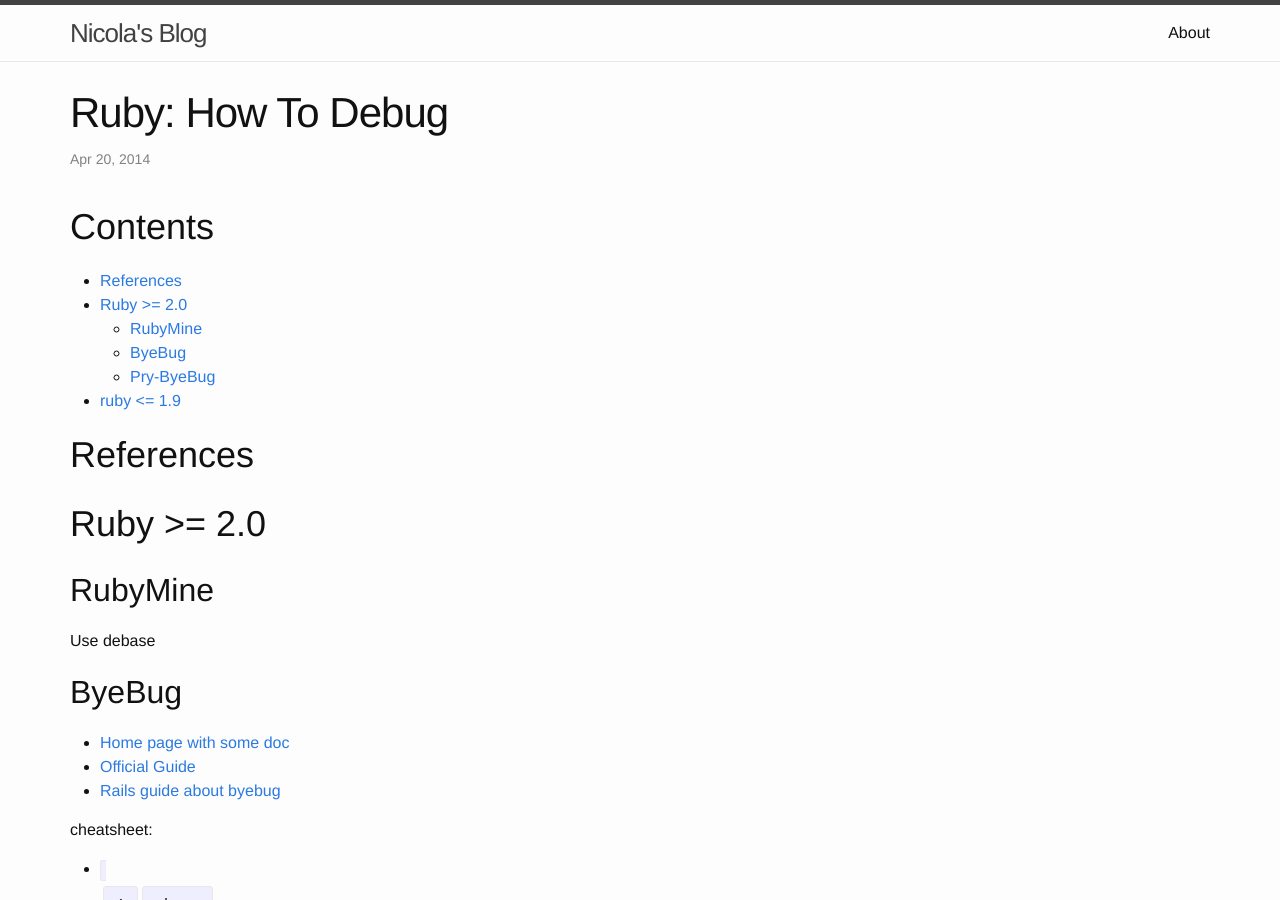
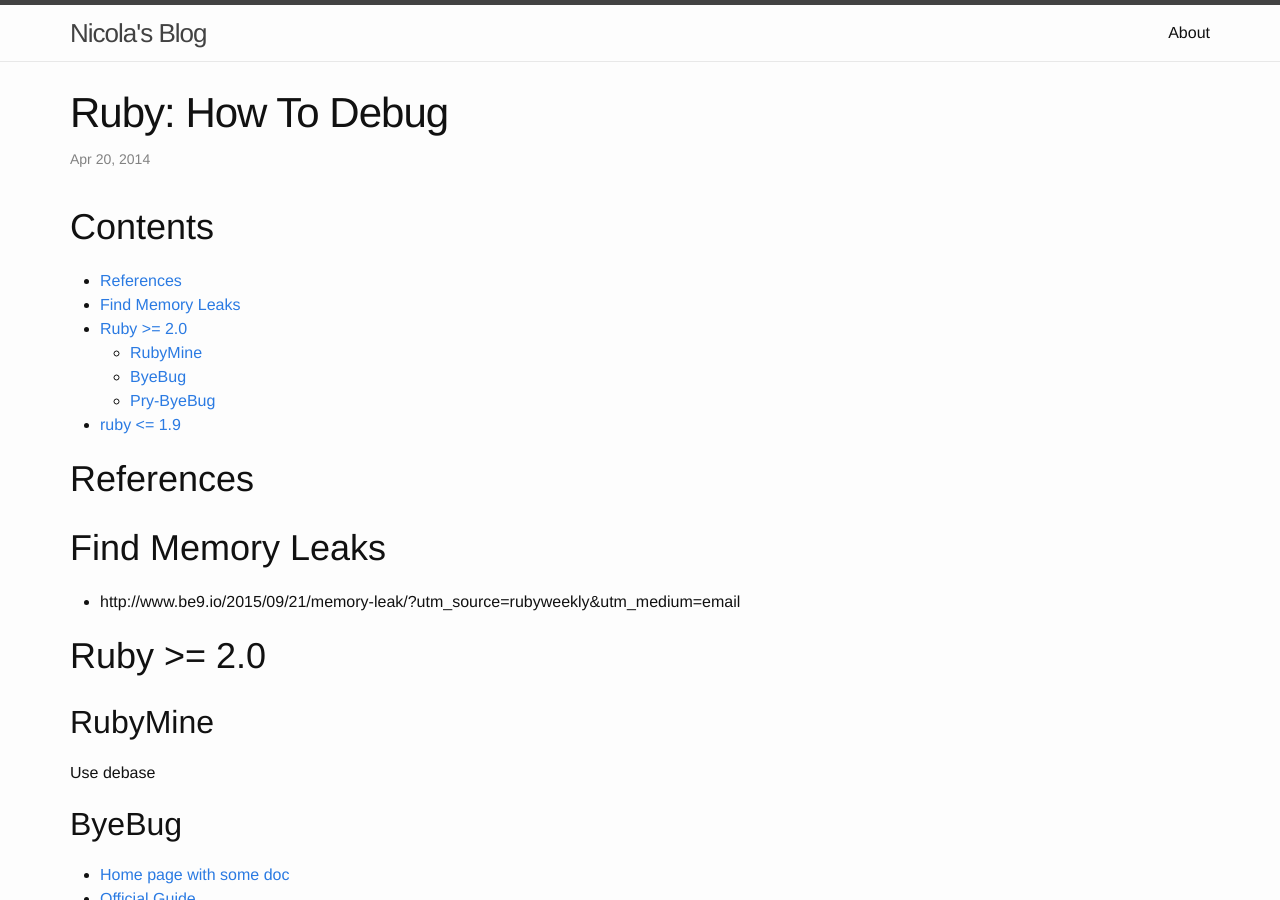
Before and after one commit to breezeight/nicola_blog, a Jekyll site: the page built from _guides/ruby_howto_debug_.markdown, in a window 1280 px wide and 900 px high. Built offline with Jekyll 4.4.1, drawn with Linux system fonts in a browser that asks for light colours.

Commit message:
ruby: debug memory leak

```diff
--- a/_guides/ruby_howto_debug_.markdown
+++ b/_guides/ruby_howto_debug_.markdown
@@ -13,6 +13,11 @@ categories: ["ruby"]
 {:toc}
 
 # References
+
+# Find Memory Leaks
+
+* http://www.be9.io/2015/09/21/memory-leak/?utm_source=rubyweekly&utm_medium=email
+
 
 # Ruby >= 2.0
 
```
